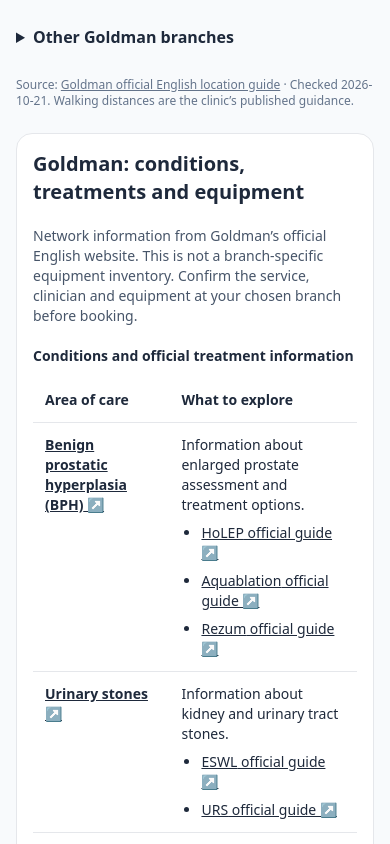
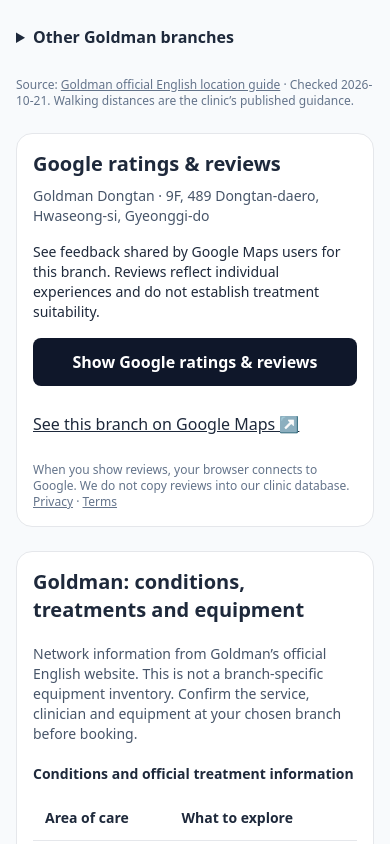
Before and after one commit to gipyeong96/clinic-in-korea-map, a Next.js app: page /clinics/detail/goldman-dongtan in a window 390 px wide. Shown: the part 1460-2304 px from the top of the page. Built offline with nearby package versions, Linux system fonts and the light colour scheme; no server answers.

Commit message:
Pilot Google ratings and reviews on five Goldman branch profiles (#32)
* Pilot Google Places UI Kit reviews for five verified Goldman branches

* Prevent delayed widget requests after load timeout

* Keep review widget within recommended width on small phones

```diff
--- a/app/clinics/detail/[id]/page.tsx
+++ b/app/clinics/detail/[id]/page.tsx
@@ -1,3 +1,4 @@
+import GoldmanGoogleReviews from '@/components/GoldmanGoogleReviews';
 import GoldmanCareGuide from '@/components/GoldmanCareGuide';
 import {clinicCorrectionLink} from '@/lib/feedback';
 import {additionalGoldmanClinic} from '@/lib/goldman';
@@ -171,6 +172,7 @@
         </section>
 
         <GoldmanVisitGuide clinicId={String(clinic.id)} />
+        <GoldmanGoogleReviews key={String(clinic.id)} clinicId={String(clinic.id)} />
         <GoldmanCareGuide clinicId={String(clinic.id)} />
 
         {/* Semantic Table for AEO (AI bots easily parse tables) */}
--- a/app/template.tsx
+++ b/app/template.tsx
@@ -2,5 +2,5 @@
 import Link from 'next/link';
 import React from 'react';
 export default function Template({children}:{children:React.ReactNode}){
- return <>{children}<nav aria-label="Clinic in Korea main website" className="bg-slate-900 border-t border-slate-800 px-4 py-4 text-center text-sm text-slate-300"><a href="https://clinicinkorea.com/" target="_blank" rel="noopener noreferrer" className="inline-flex min-h-11 items-center underline hover:text-white">Visit Clinic in Korea · Main website <span className="sr-only">(opens in a new tab)</span></a><FeedbackLinks/></nav></>;
+ return <>{children}<nav aria-label="Clinic in Korea main website" className="bg-slate-900 border-t border-slate-800 px-4 py-4 text-center text-sm text-slate-300"><a href="https://clinicinkorea.com/" target="_blank" rel="noopener noreferrer" className="inline-flex min-h-11 items-center underline hover:text-white">Visit Clinic in Korea · Main website <span className="sr-only">(opens in a new tab)</span></a><FeedbackLinks/><div className="flex justify-center gap-6"><Link href="/privacy" className="inline-flex min-h-11 items-center underline">Privacy</Link><Link href="/terms" className="inline-flex min-h-11 items-center underline">Terms</Link></div></nav></>;
 }
--- /dev/null
+++ b/components/GoldmanGoogleReviews.tsx
@@ -0,0 +1,62 @@
+'use client';
+
+import {useEffect,useRef,useState} from 'react';
+import {useJsApiLoader} from '@react-google-maps/api';
+import Link from 'next/link';
+import {goldmanBranch} from '@/lib/goldman';
+import {goldmanGooglePlace,googlePlaceUrl} from '@/lib/goldman-google';
+
+function ReviewWidget({placeId,apiKey}:{placeId:string;apiKey:string}){
+ const host=useRef<HTMLDivElement>(null);
+ const [state,setState]=useState<'loading'|'ready'|'error'>('loading');
+ // Match the existing results-map loader to avoid loading Maps JavaScript twice.
+ const {isLoaded,loadError}=useJsApiLoader({id:'google-map-script',googleMapsApiKey:apiKey});
+ useEffect(()=>{
+  if(!isLoaded)return;
+  let active=true;
+  let failedAlready=false;
+  const container=host.current;
+  const element=document.createElement('gmp-place-details');
+  const ready=()=>{clearTimeout(timeout);if(active)setState('ready');};
+  const failed=()=>{failedAlready=true;clearTimeout(timeout);if(active)setState('error');};
+  const timeout=window.setTimeout(failed,20000);
+  element.addEventListener('gmp-load',ready);
+  element.addEventListener('gmp-error',failed);
+  (async()=>{
+   await google.maps.importLibrary('places');
+   await customElements.whenDefined('gmp-place-details');
+   if(!active||failedAlready)return;
+   const request=document.createElement('gmp-place-details-place-request');
+   request.setAttribute('place',placeId);
+   const config=document.createElement('gmp-place-content-config');
+   for(const tag of ['gmp-place-address','gmp-place-rating','gmp-place-reviews','gmp-place-attribution'])config.append(document.createElement(tag));
+   element.append(request,config);
+   element.style.cssText='display:block;width:100%;max-width:400px;height:540px;color-scheme:light;';
+   container?.append(element);
+  })().catch(failed);
+  return ()=>{active=false;clearTimeout(timeout);element.removeEventListener('gmp-load',ready);element.removeEventListener('gmp-error',failed);element.remove();};
+ },[isLoaded,placeId]);
+ const failed=loadError||state==='error';
+ return <div className="min-w-0">
+  {!failed&&state==='loading'&&<p role="status" className="text-sm py-3">Loading Google ratings &amp; reviews…</p>}
+  {failed&&<p role="alert" className="rounded-lg border p-4 text-sm">Google reviews could not be loaded. You can still read them on Google Maps using the link below.</p>}
+  <div ref={host} hidden={!!failed} className="w-full min-w-0 max-w-[400px]"/>
+ </div>;
+}
+
+export default function GoldmanGoogleReviews({clinicId}:{clinicId:string}){
+ const branch=goldmanBranch(clinicId);
+ const place=goldmanGooglePlace(clinicId);
+ const [opened,setOpened]=useState(false);
+ const apiKey=process.env.NEXT_PUBLIC_GOOGLE_MAPS_API_KEY;
+ if(!branch||!place)return null;
+ return <section aria-labelledby="google-reviews-heading" className="rounded-2xl border bg-white p-2 min-[360px]:p-4 sm:p-6 space-y-4 min-w-0">
+  <div><h2 id="google-reviews-heading" className="text-xl font-bold">Google ratings &amp; reviews</h2><p className="text-sm text-slate-600 mt-2">Goldman {branch.name} · {branch.address}</p></div>
+  <p className="text-sm">See feedback shared by Google Maps users for this branch. Reviews reflect individual experiences and do not establish treatment suitability.</p>
+  {!opened&&apiKey&&<button onClick={()=>setOpened(true)} className="min-h-11 w-full sm:w-auto rounded-lg bg-slate-900 text-white px-5 py-3 font-semibold">Show Google ratings &amp; reviews</button>}
+  {opened&&apiKey&&<ReviewWidget placeId={place.placeId} apiKey={apiKey}/>}
+  {!apiKey&&<p className="rounded-lg border bg-slate-50 p-4 text-sm">Read this branch’s ratings and reviews directly on Google Maps.</p>}
+  <a href={googlePlaceUrl(place.placeId,`Goldman Urology ${branch.name}`)} target="_blank" rel="noopener noreferrer" className="inline-flex min-h-11 items-center underline">See this branch on Google Maps ↗</a>
+  <p className="text-xs text-slate-500">When you show reviews, your browser connects to Google. We do not copy reviews into our clinic database. <Link href="/privacy" className="underline">Privacy</Link> · <Link href="/terms" className="underline">Terms</Link></p>
+ </section>;
+}
--- /dev/null
+++ b/lib/goldman-google.ts
@@ -0,0 +1,11 @@
+// Place IDs obtained with Google's public Place ID Finder, checked 2026-10-22.
+// Identity checked against official branch contact details; no ratings or review text stored.
+const places:Record<string,{placeId:string}>={
+ 'goldman-gangnam':{placeId:'ChIJhc2r2E-hfDURjLkDalcOpKU'},
+ 'goldman-seoulyeok':{placeId:'ChIJ4dTsm4qifDURH5rHtah--yg'},
+ 'goldman-incheon':{placeId:'ChIJffomitl7ezURc8v62EO9nKU'},
+ 'goldman-dongtan':{placeId:'ChIJwStJkeNFezURXvhiklLTKZU'},
+ 'goldman-jamsil':{placeId:'ChIJb_GGHhylfDURVBg8h7-m-Ts'},
+};
+export function goldmanGooglePlace(id:string){return Object.prototype.hasOwnProperty.call(places,id)?places[id]:undefined;}
+export function googlePlaceUrl(placeId:string,name:string){return `https://www.google.com/maps/search/?api=1&query=${encodeURIComponent(name)}&query_place_id=${encodeURIComponent(placeId)}`;}
```
Also changed, not shown: app/privacy/page.tsx (added, +3 -0 lines), app/terms/page.tsx (added, +3 -0 lines), 1 other file (tests, documents, lock files or other folders).
